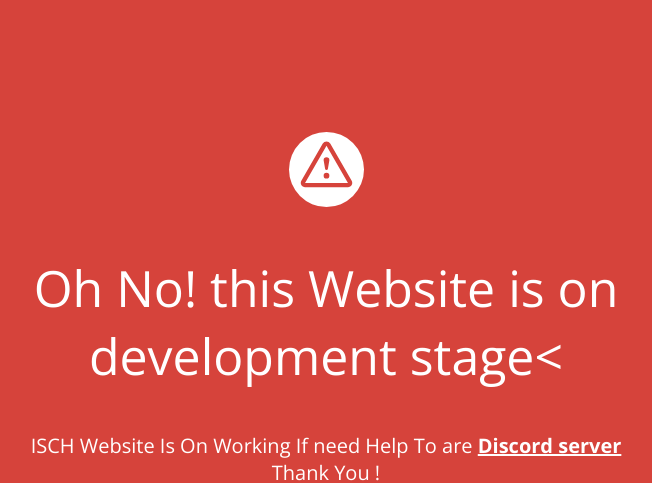
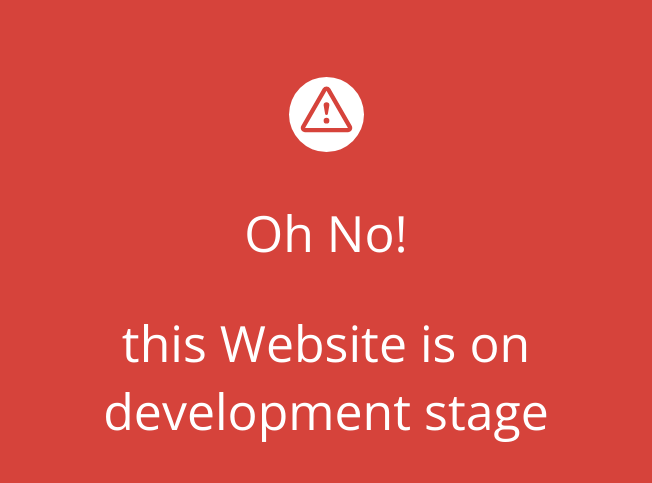
Before and after one commit to Indonesia-Secret-Cyber-hackers/ISCH-Website, a plain HTML site: page index.html in a window 1280 px wide. Shown: the top 483 px of the page, without its empty margins (314-966 px from the left). Drawn offline with nearby package versions, Linux system fonts and the light colour scheme.

Commit message:
Update index.html

```diff
--- a/index.html
+++ b/index.html
@@ -8,6 +8,7 @@
   * {box-sizing: border-box;}
   body { text-align: center; padding: 0; background: #d6433b; color: #fff; font-family: Open Sans; }
   h1 { font-size: 50px; font-weight: 100; text-align: center;}
+  h2 { font-size: 50px; font-weight: 100; text-align: center;}
   body { font-family: Open Sans; font-weight: 100; font-size: 20px; color: #fff; text-align: center; display: -webkit-box; display: -ms-flexbox; display: flex; -webkit-box-pack: center; -ms-flex-pack: center; justify-content: center; -webkit-box-align: center; -ms-flex-align: center; align-items: center;}
   article { display: block; width: 700px; padding: 50px; margin: 0 auto; }
   a { color: #fff; font-weight: bold;}
@@ -17,8 +18,8 @@
 
 <article>
     <svg xmlns="http://www.w3.org/2000/svg" viewBox="0 0 202.24 202.24"><defs><style>.cls-1{fill:#fff;}</style></defs><title>Asset 3</title><g id="Layer_2" data-name="Layer 2"><g id="Capa_1" data-name="Capa 1"><path class="cls-1" d="M101.12,0A101.12,101.12,0,1,0,202.24,101.12,101.12,101.12,0,0,0,101.12,0ZM159,148.76H43.28a11.57,11.57,0,0,1-10-17.34L91.09,31.16a11.57,11.57,0,0,1,20.06,0L169,131.43a11.57,11.57,0,0,1-10,17.34Z"/><path class="cls-1" d="M101.12,36.93h0L43.27,137.21H159L101.13,36.94Zm0,88.7a7.71,7.71,0,1,1,7.71-7.71A7.71,7.71,0,0,1,101.12,125.63Zm7.71-50.13a7.56,7.56,0,0,1-.11,1.3l-3.8,22.49a3.86,3.86,0,0,1-7.61,0l-3.8-22.49a8,8,0,0,1-.11-1.3,7.71,7.71,0,1,1,15.43,0Z"/></g></g></svg>
-    <h1>Oh No!
-    this Website is on development stage<</h1>
+    <h1>Oh No!</h1>
+    <h2>this Website is on development stage</h2>
     <div>
         <p>ISCH Website Is On Working If need Help To are <a href="https://discord.gg/gYnKtqcGzh">Discord server</a> Thank You  !</p>
         <img src="assets/I.S.C.H.png" alt="Logo" width="110px" height="110px"  >
```
